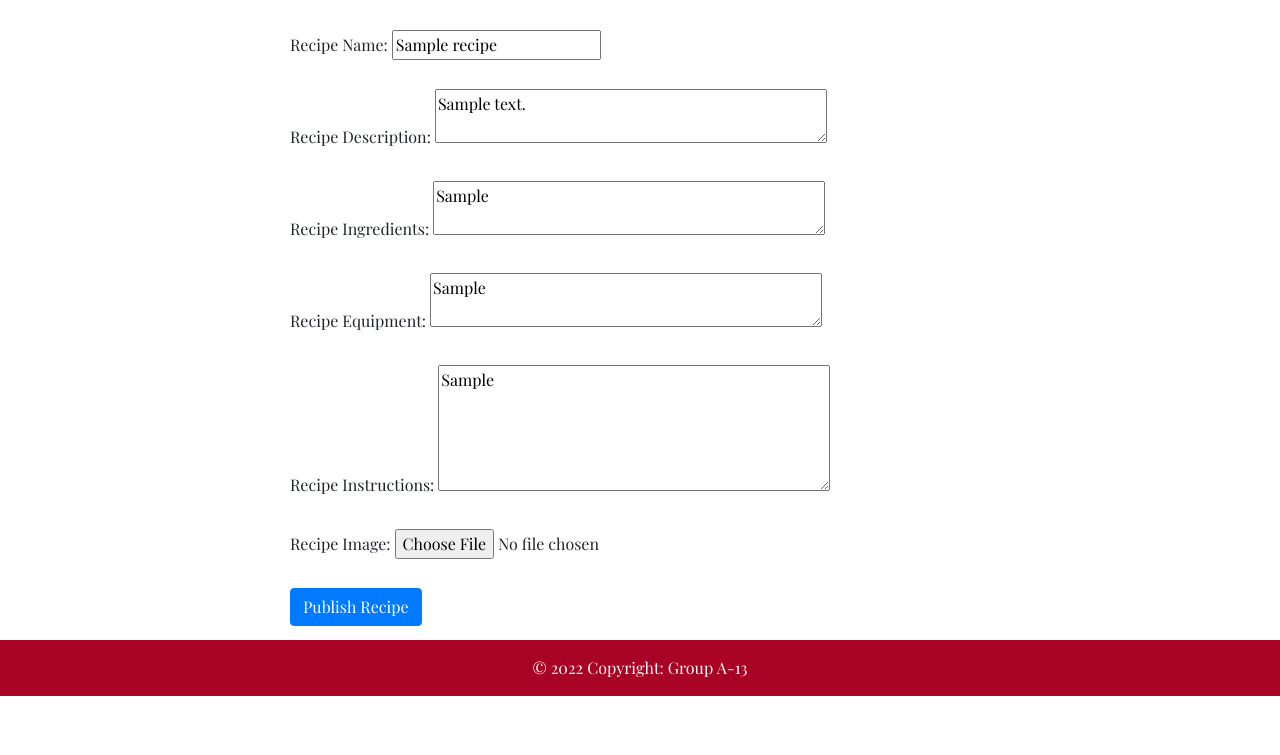
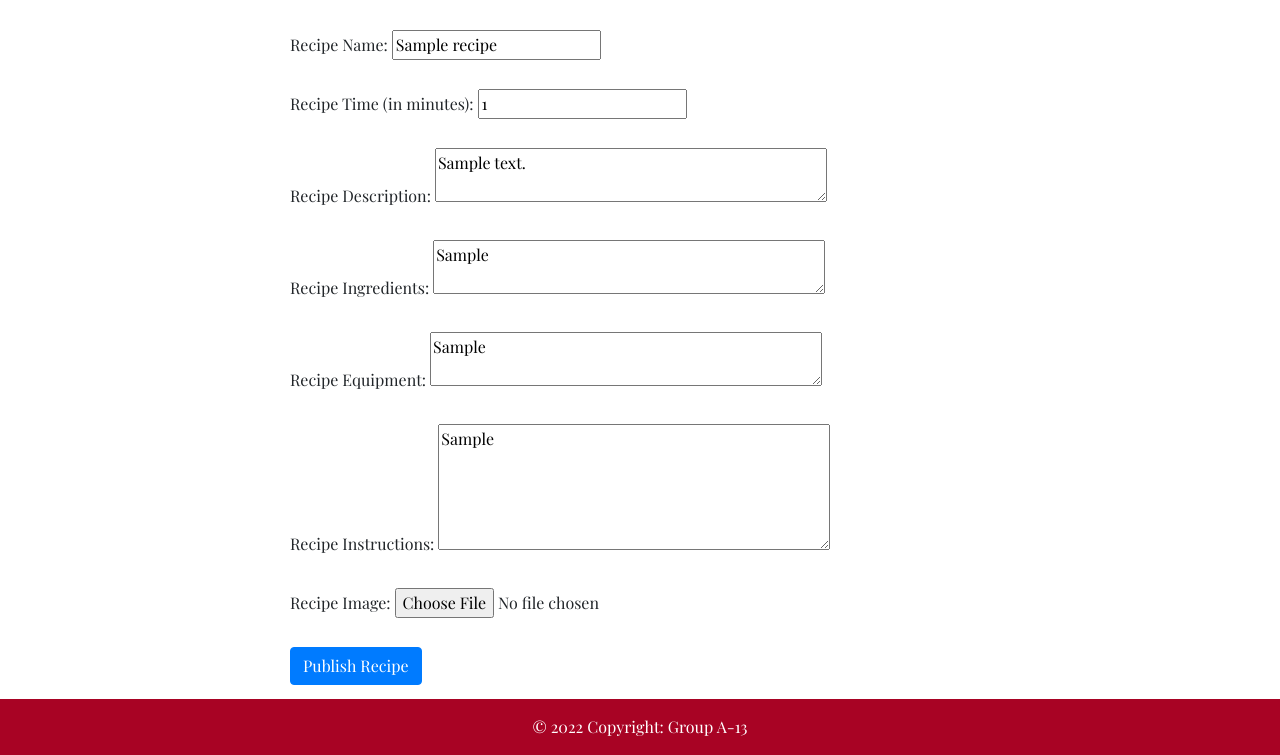
Before and after one commit to uva-cs3240-s22/group-project-a-13, a Django app: page /recipes/1/fork/ in a window 1280 px wide. Shown: the part 150-905 px from the top of the page. Before the commit the page ends 846 px from the top, so only its background shows below. Run offline with Django 4.2, Linux system fonts and the light colour scheme; tables that the repository leaves empty hold one stand-in row (values such as "Sample post"); some libraries are stand-ins or nearby versions.

Commit message:
recipe_time bug fix

```diff
--- a/recipes/templates/recipes/forkRecipe.html
+++ b/recipes/templates/recipes/forkRecipe.html
@@ -5,7 +5,7 @@
 <form action = "{% url 'index' %}" method = "post" enctype="multipart/form-data" id="recipeform">
     {% csrf_token %}
 
-
+<!-- Username (hidden) -->
     <div>
         <label hidden for="user_name">User name: </label>
         <input hidden id="user_name" type="text" name="user_name" value = {{request.user}}>
@@ -18,6 +18,15 @@
         <input id="recipe_name" type="text" name="recipe_name" value = "{{recipe.recipe_name}}">
     </div>
     <br>
+
+<!-- Time input -->
+<div>
+    <label for="recipe_time">Recipe Time (in minutes): </label>
+    <input id="recipe_time" type="number" name="recipe_time" value = "{{recipe.recipe_time}}">
+</div>
+<br>
+
+
 
 <!-- Description input -->
 <div>
--- a/recipes/templates/recipes/recipeLayout.html
+++ b/recipes/templates/recipes/recipeLayout.html
@@ -17,10 +17,10 @@
     </div>
     <br>
 
-    <!-- Name input -->
+<!-- Time input -->
     <div>
-        <label for="recipe_time">Recipe Time: </label>
-        <input id="recipe_time" type="text" name="recipe_time">
+        <label for="recipe_time">Recipe Time (in minutes): </label>
+        <input id="recipe_time" type="number" name="recipe_time">
     </div>
     <br>
 
```
Also changed, not shown: recipes/migrations/0028_remove_recipe_recipe_time.py (added), recipes/migrations/0029_recipe_recipe_time.py (added), recipes/migrations/0030_remove_recipe_recipe_time.py (added), recipes/migrations/0031_recipe_recipe_time.py (added), recipes/migrations/0032_alter_recipe_recipe_time.py (added), recipes/migrations/0033_alter_recipe_recipe_time.py (added), recipes/migrations/0034_remove_recipe_recipe_time.py (added), recipes/migrations/0035_recipe_recipe_time.py (added).
